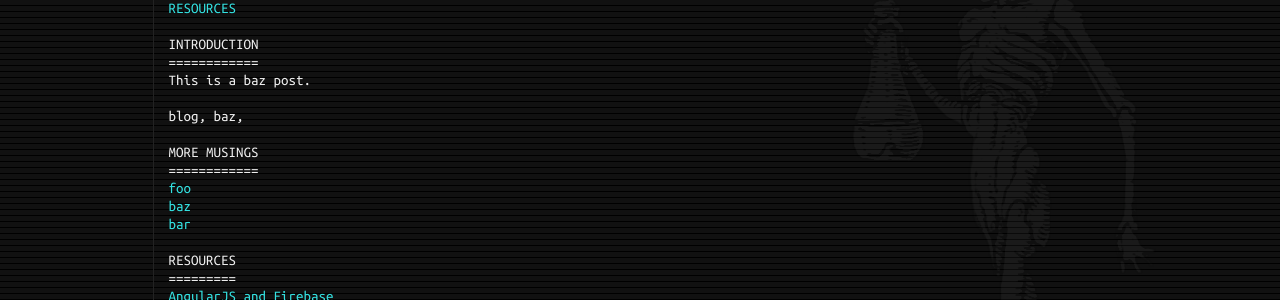
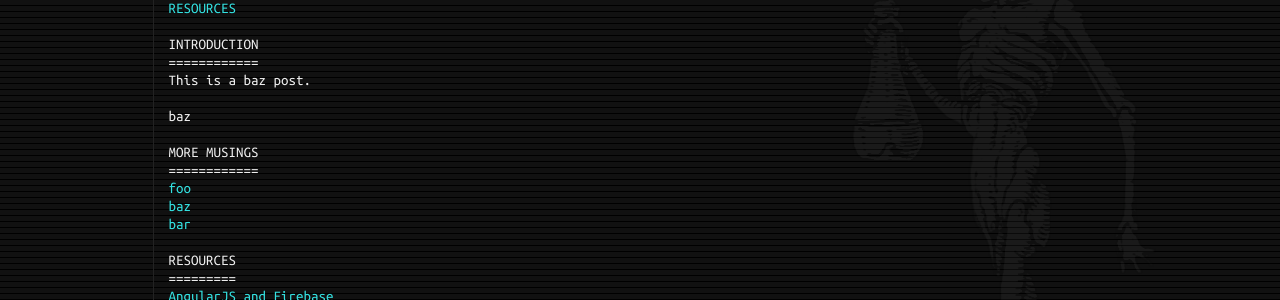
Before and after one commit to natemow/natemow.github.io, a Jekyll site: the page built from _posts/2015-08-29-baz.md, in a window 1280 px wide. Shown: the part 180-480 px from the top of the page. Built offline with Jekyll 4.4.1, drawn with Linux system fonts in a browser that asks for light colours; nearby versions of some CDN libraries.

Commit message:
Added test blog stuff.

```diff
--- a/_layouts/default.html
+++ b/_layouts/default.html
@@ -14,7 +14,7 @@
 
         {% if page.tags.first == "blog" %}
 
-        <p>{% for t in page.tags %}{{ if t != 'blog' }}{{ t }}{{ if t != page.tags.last }}, {{ endif }}{{ endif }}{% endfor %}</p>
+          <p>{{ page.tags | join: ', ' | remove_first: "blog, " }}</p>
 
           <h2>More musings</h2>
           {% include nav-blog.html %}
```
